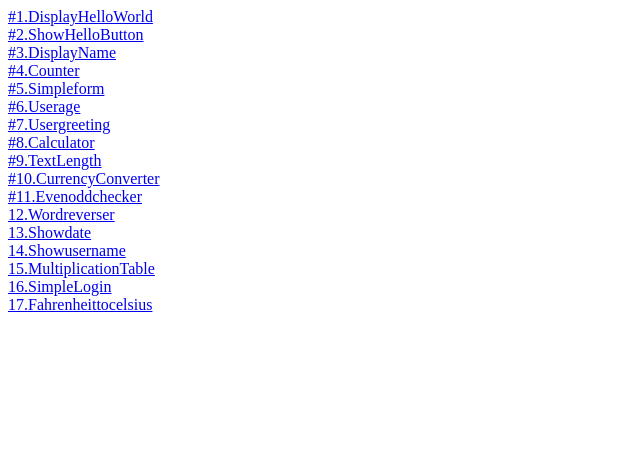
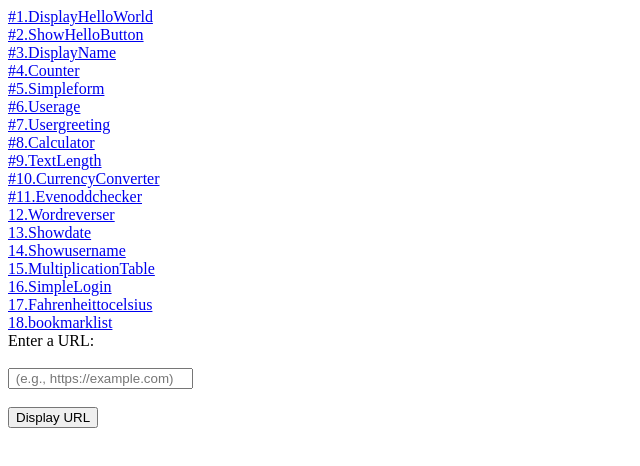
Before and after one commit to Xavierbaliw/ACTIVITY-8-Angular-Components, an Angular app: page /bookmarklist in a window 1280 px wide. Before the commit this address led to /. Shown: the top 466 px of the page, without its empty margins (0-640 px from the left). Built offline with nearby package versions, Linux system fonts and the light colour scheme.

Commit message:
18TH COMMIT - ADD booklist

```diff
--- a/src/app/app.component.html
+++ b/src/app/app.component.html
@@ -32,6 +32,8 @@
 <br>
 <a routerLink="fahrenheittocelsius">17.Fahrenheittocelsius</a>
 <br>
+<a routerLink="bookmarklist">18.bookmarklist</a>
+<br>
 
 
 
--- a/src/app/app.module.ts
+++ b/src/app/app.module.ts
@@ -23,6 +23,7 @@ import {ShowusernameComponent} from "./component/showusername/showusername.compo
 import {MultiplicationtableComponent} from "./component/multiplicationtable/multiplicationtable.component";
 import {SimpleloginComponent} from "./component/simplelogin/simplelogin.component";
 import {FahrenheittocelsiusComponent} from "./component/fahrenheittocelsius/fahrenheittocelsius.component";
+import {BookmarklistComponent} from "./component/bookmarklist/bookmarklist.component";
 
 
 const routes: Routes = [
@@ -43,6 +44,7 @@ const routes: Routes = [
   {path: 'multiplicationtable', component: MultiplicationtableComponent},
   {path: 'simplelogin', component: SimpleloginComponent},
   {path: 'fahrenheittocelsius', component: FahrenheittocelsiusComponent},
+  {path: 'bookmarklist', component: BookmarklistComponent},
 
 
 
@@ -81,6 +83,7 @@ const routes: Routes = [
     MultiplicationtableComponent,
     SimpleloginComponent,
     FahrenheittocelsiusComponent,
+    BookmarklistComponent,
   ],
 
   providers:[
--- /dev/null
+++ b/src/app/component/bookmarklist/bookmarklist.component.html
@@ -0,0 +1,13 @@
+<div>
+  <label for="url">Enter a URL: </label>
+  <br>
+  <br>
+  <input type="text" id="url" [(ngModel)]="url" placeholder=" (e.g., https://example.com)" /><br>
+  <br>
+  <button (click)="displayUrl()">Display URL</button>
+</div>
+
+<div *ngIf="displayedUrl">
+  <p>Your link:</p>
+  <a [href]="displayedUrl" target="_blank">{{ displayedUrl }}</a>
+</div>
--- /dev/null
+++ b/src/app/component/bookmarklist/bookmarklist.component.ts
@@ -0,0 +1,21 @@
+import { Component } from '@angular/core';
+
+@Component({
+  selector: 'app-bookmarklist',
+  templateUrl: './bookmarklist.component.html',
+  styleUrl: './bookmarklist.component.css'
+})
+export class BookmarklistComponent {
+  url: string = '';
+  displayedUrl: string = '';
+
+
+  displayUrl() {
+    if (this.url.startsWith('http://') || this.url.startsWith('https://')) {
+      this.displayedUrl = this.url;
+    } else {
+      this.displayedUrl = 'http://' + this.url;
+    }
+  }
+
+}
```
Also changed, not shown: src/app/component/bookmarklist/bookmarklist.component.css (added), 1 other file (tests, documents, lock files or other folders).
